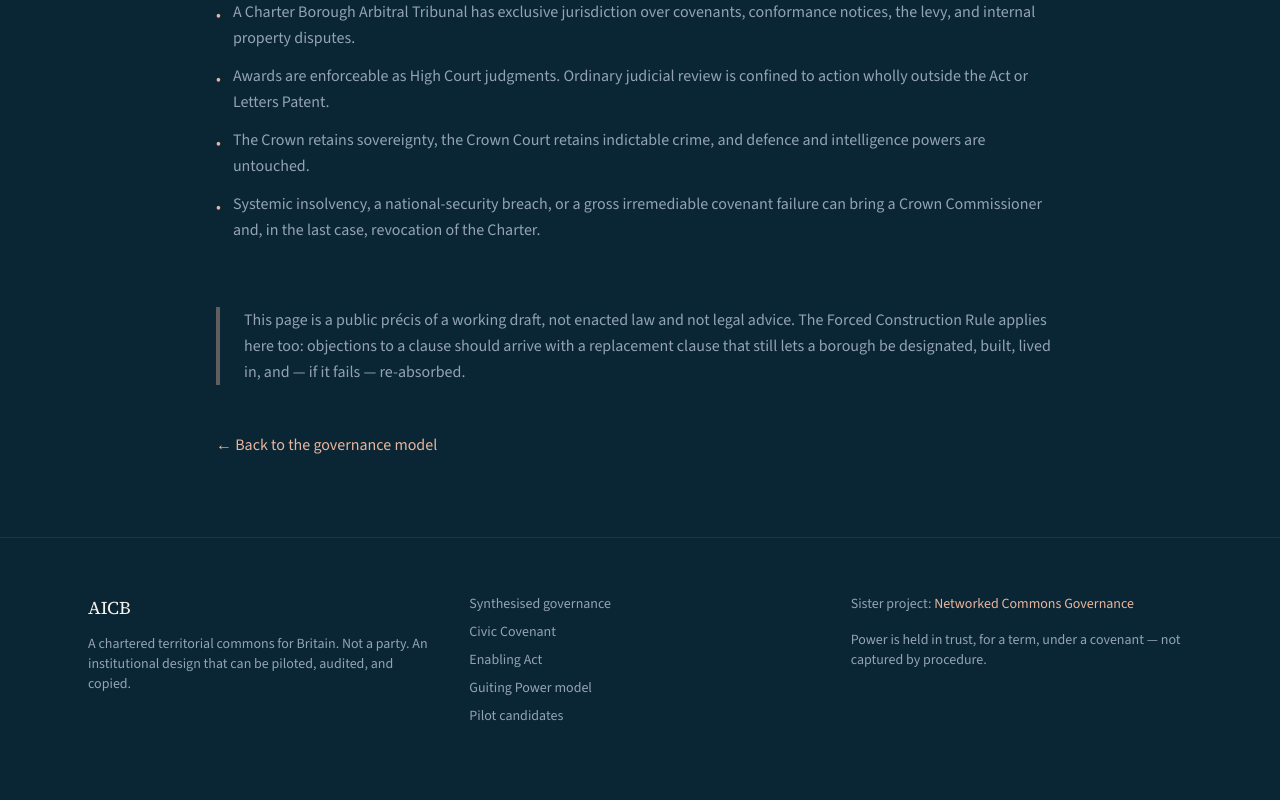
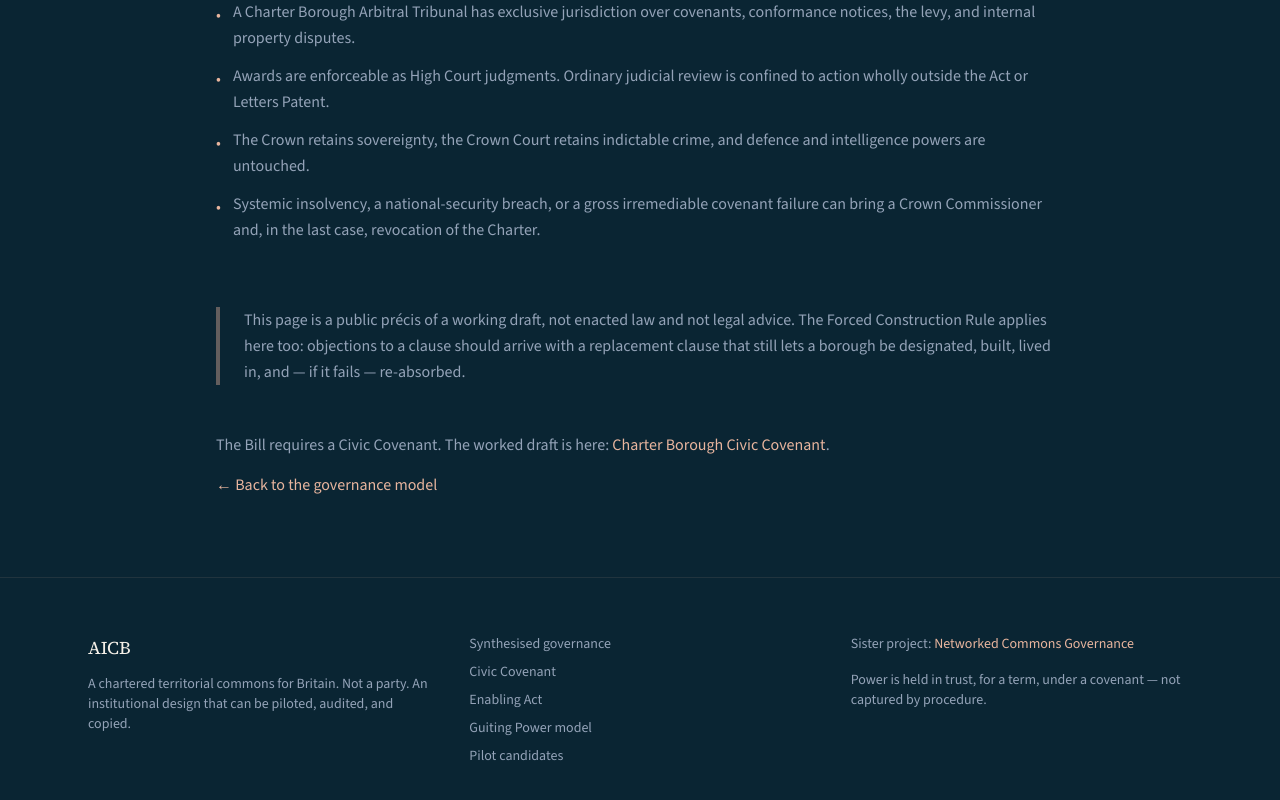
Before and after one commit to stumpyuk1/aicb-website, a Next.js app: page /act in a window 1280 px wide. Shown: the part 1927-2727 px from the top of the page. Built offline with nearby package versions, Linux system fonts and the light colour scheme.

Commit message:
Cross-link Act, model, and community pages to the Covenant

```diff
--- a/app/act/page.tsx
+++ b/app/act/page.tsx
@@ -108,7 +108,14 @@ export default function ActPage() {
         re-absorbed.
       </aside>
 
-      <p className="mt-12">
+      <p className="mt-12 text-[#94A3B8]">
+        The Bill requires a Civic Covenant. The worked draft is here:{" "}
+        <Link href="/covenant" className="text-[#E8B59E] hover:underline">
+          Charter Borough Civic Covenant
+        </Link>
+        .
+      </p>
+      <p className="mt-4">
         <Link href="/model" className="text-[#E8B59E] hover:underline">
           ← Back to the governance model
         </Link>
--- a/app/community/page.tsx
+++ b/app/community/page.tsx
@@ -102,6 +102,11 @@ export default function CommunityPage() {
         constitutional organ: it holds the reserved housing, sits as an
         observer on amenity questions before the Civic Jury, and has standing
         at the Arbitral Tribunal when covenanted social purpose is breached.
+        Those duties are written into{" "}
+        <Link href="/covenant#art-7" className="text-[#E8B59E] hover:underline">
+          Article 7 of the Civic Covenant
+        </Link>
+        .
       </div>
 
       <p className="text-sm text-[#94A3B8]">
--- a/app/model/page.tsx
+++ b/app/model/page.tsx
@@ -141,10 +141,14 @@ export default function ModelPage() {
 
       <p className="mt-12 text-[#94A3B8]">
         Read the{" "}
+        <Link href="/covenant" className="text-[#E8B59E] hover:underline">
+          Civic Covenant
+        </Link>
+        , the{" "}
         <Link href="/act" className="text-[#E8B59E] hover:underline">
           enabling Act
-        </Link>{" "}
-        and the{" "}
+        </Link>
+        , and the{" "}
         <a
           href="https://networkedcommonsgovernance.org/wiki/charter"
           className="text-[#E8B59E] hover:underline"
```
